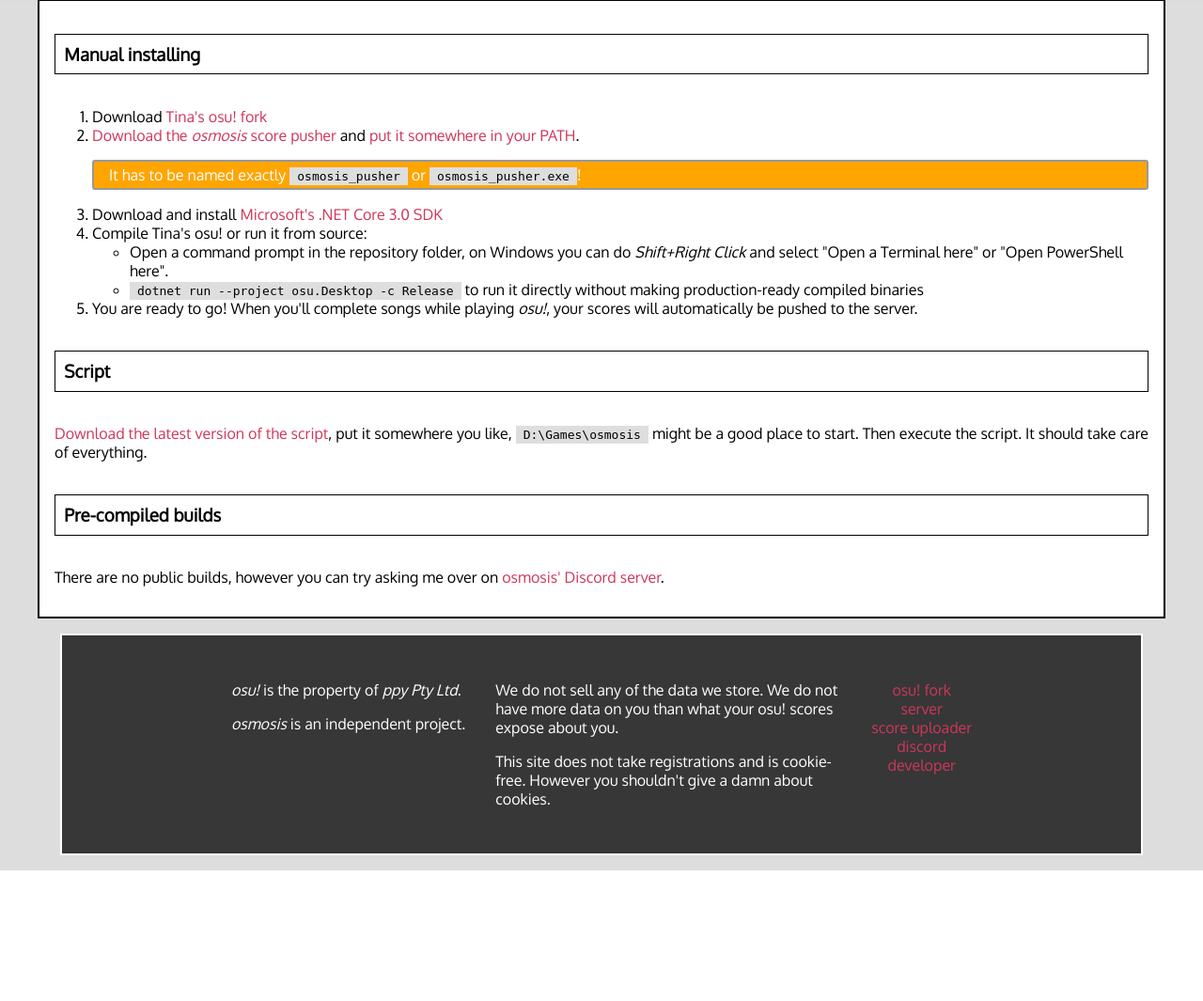
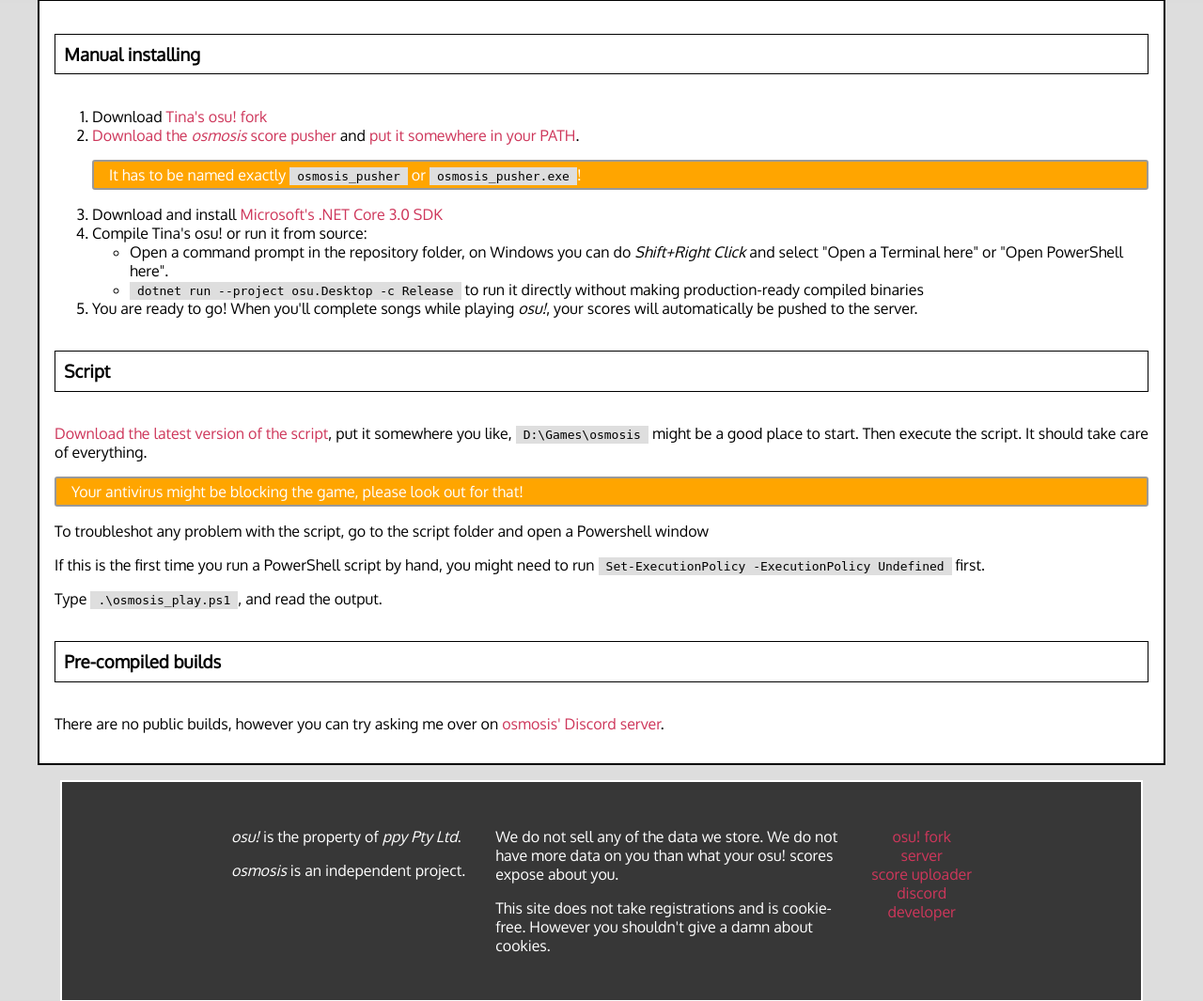
Before and after one commit to Tina-otoge/osmosis-server, a Flask app: page /tutorial in a window 1280 px wide. Shown: the part 102-1167 px from the top of the page at 94% size. Before the commit the page ends 1028 px from the top, so only its background shows below. Run offline with Flask 2, Linux system fonts and the light colour scheme; some libraries are stand-ins or nearby versions.

Commit message:
add debug and antivirus notes

```diff
--- a/app/templates/tutorial.html
+++ b/app/templates/tutorial.html
@@ -45,6 +45,19 @@
 			might be a good place to start. Then execute the script. It should
 			take care of everything.
 		</p>
+		<p class="note warning">
+			Your antivirus might be blocking the game, please look out for that!
+		</p>
+		<p>
+			To troubleshot any problem with the script, go to the script folder and open a Powershell window
+		</p>
+		<p>
+			If this is the first time you run a PowerShell script by hand, you might need to run
+			<span class="code">Set-ExecutionPolicy -ExecutionPolicy Undefined</span> first.
+		</p>
+		<p>
+			Type <span class="code">.\osmosis_play.ps1</span>, and read the output.
+		</p>
 	</div>
 </div>
 <div id="prebuilt" class="content-block">
```
